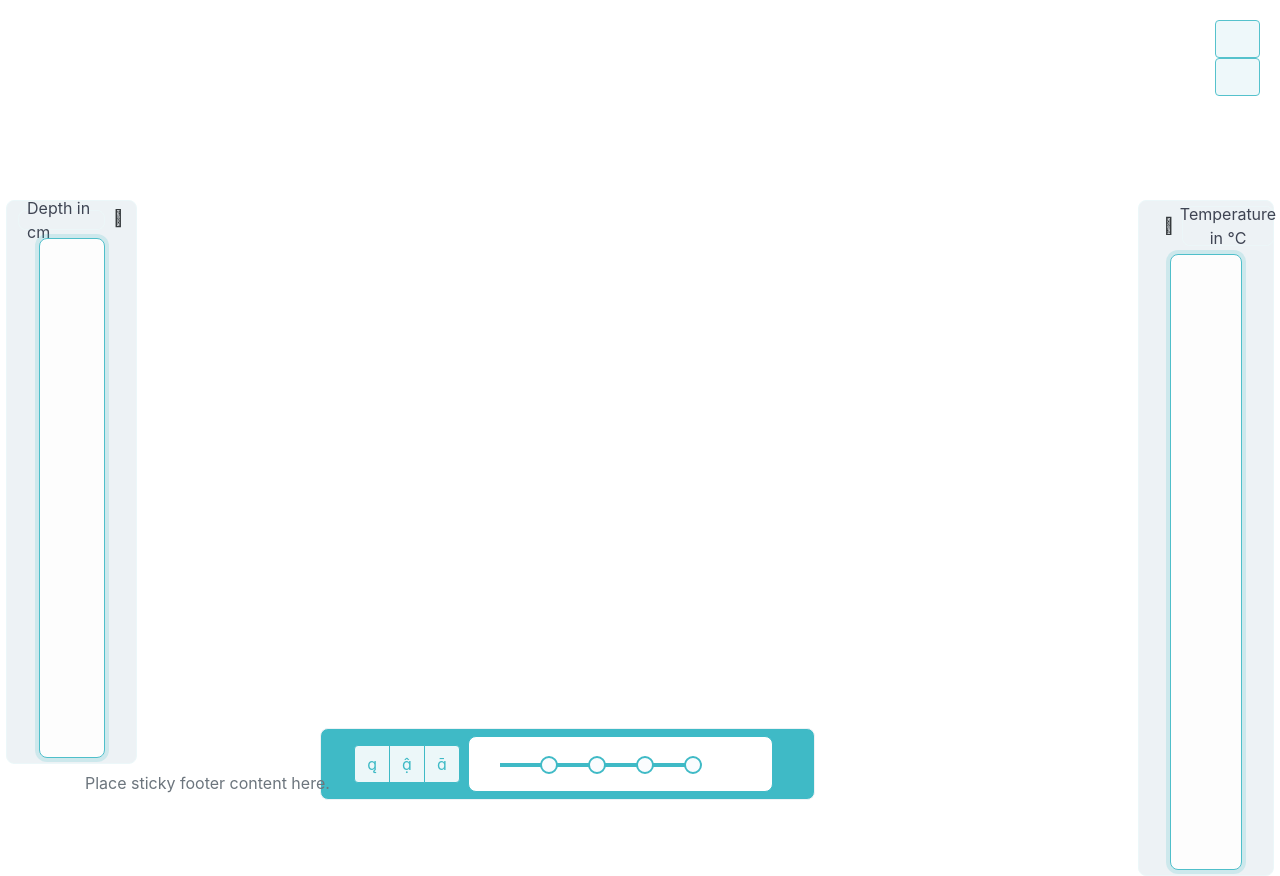
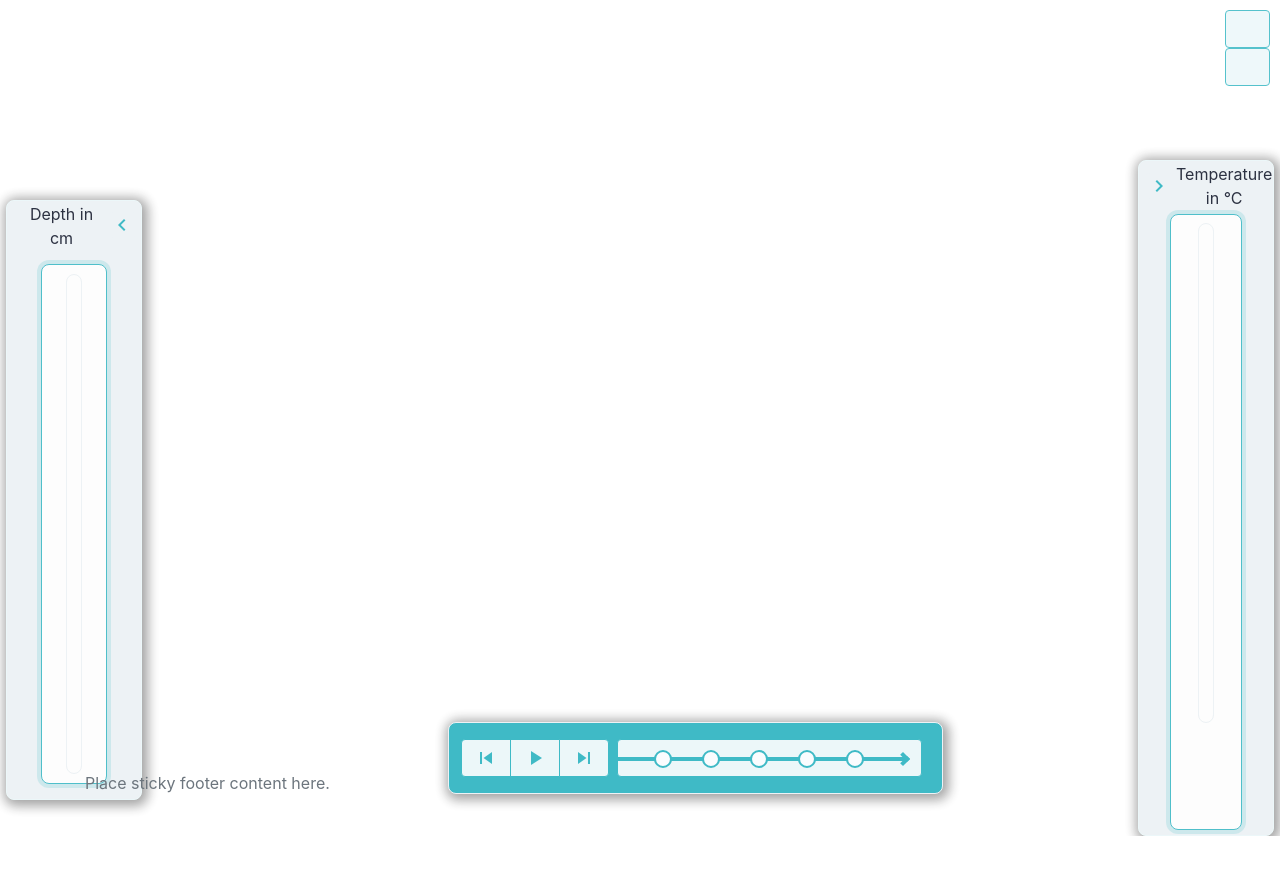
Before and after one commit to CryoGrid/WebMap, a Django app: page /cgmap/ in a window 1280 px wide. After the commit the page ends 836 px from the top, so only its background shows below. Run offline with Django 3.2, Linux system fonts and the light colour scheme; some libraries are stand-ins or nearby versions.

Commit message:
WP011 finishing up the timeline ui element and minor ui fixes

```diff
--- a/cgmap/static/cgmap/style.css
+++ b/cgmap/static/cgmap/style.css
@@ -153,7 +153,6 @@ hr {
 /**************************
 * Bootstrap Customization *
 **************************/
-
 .btn-secondary {
     color: var(--primary);
     background: var(--primary_light);
@@ -161,19 +160,69 @@ hr {
 }
 .btn-secondary:hover {
     color: var(--primary_light);
+    background-color: var(--primary);
+    border-color: var(--primary);
+}
+
+.btn-secondary:focus {
+    color: var(--primary_light);
+    background: var(--primary);
+    border-color: var(--primary);
+
+    box-shadow: var(--primary_light);
+}
+
+.btn-secondary:not(:disabled):not(.disabled).active, .btn-secondary:not(:disabled):not(.disabled):active, .show>.btn-secondary.dropdown-toggle {
+    color: var(--primary_light);
+    background-color: var(--primary);
+    border-color: var(--primary);
+}
+
+.btn-secondary.focus, btn-secondary:focus{ box-shadow: 0px 0px 2px 4px rgba(234,247,249,0.6)}
+
+.btn-group-vertical { display:block; text-align: right; }
+.btn-group-vertical .dropdown { float: none; }
+
+
+
+.btn-primary {
+    /* Inside Auto Layout */
+    flex: none;
+    flex-grow: 0;
+    padding: 0px 0px;
+
+    color: var(--primary);
+    background: var(--accent);
+    border-color: var(--accent);
+}
+
+.btn-primary:hover {
+    /* Inside Auto Layout */
+    color: var(--primary_light);
     background: var(--primary);
     border-color: var(--primary);
 }
-.btn-group-vertical { display:block; text-align: right; }
-.btn-group-vertical .dropdown { float: none; }
+
+.btn-primary:focus, .btn-primary:active {
+    /* Inside Auto Layout */
+    color: var(--primary_light);
+    background: var(--primary);
+    border-color: var(--primary);
+}
+
+.btn-primary:not(:disabled):not(.disabled):active:focus,
+.btn-primary:focus, .btn-primary.focus
+{
+    shadow-color: var(--primary);
+}
 
 /*************
 * Custom CSS *
 *************/
 #nav-menu {
     position: absolute;
-    right: 20px;
-    top: 20px;
+    right: 10px;
+    top: 10px;
     opacity: 0.8;
     z-index: 1;
 }
@@ -211,8 +260,8 @@ hr {
     padding: 0px;
 
     position: static;
-    width: 115px;
-    height: 24px;
+    width: 120px;
+    height: 40px;
     left: 8px;
     top: 8px;
 
@@ -223,41 +272,8 @@ hr {
     margin: 4px 0px;
 }
 
-.depth-btn-wrapper {
-    /* Icon/Arrow */
-    position: static;
-    width: 24px;
-    height: 24px;
-    left: 91px;
-    top: 0px;
-
-    /* Inside Auto Layout */
-    flex: none;
-    order: 1;
-    flex-grow: 0;
-    margin: 0px 4px;
-}
-
-.depth-btn .icon-wrapper {
-    /* Polygon 1 */
-    position: absolute;
-    left: 0%;
-    right: 0%;
-    top: 100%;
-    bottom: -100%;
-
-    /* Turquoise-10 */
-    background: var(--primary_light);
-
-    /* Turquoise */
-    border: 1px solid var(--primary);
-    box-sizing: border-box;
-    border-radius: 2px;
-    transform: rotate(-90deg);
-}
-
 .depth-container {
-    /* Temperature Scale */
+    /* Depth Scale */
     display: flex;
     flex-direction: column;
     justify-content: center;
@@ -265,8 +281,8 @@ hr {
     padding: 8px;
 
     position: absolute;
-    width: 131px;
-    height: 564px;
+    width: 136px;
+    height: 600px;
     left: 6px;
     top: 25%;
 
@@ -278,6 +294,9 @@ hr {
     border: 1px solid var(--primary_light);
     box-sizing: border-box;
     border-radius: 8px;
+
+    -webkit-box-shadow: 2px 2px 12px 4px rgba(0,0,0,0.4);
+    box-shadow: 2px 2px 12px 4px rgba(0,0,0,0.4)
 }
 
 .depth-container .description {
@@ -288,11 +307,11 @@ hr {
     left: 0px;
     top: 0px;
 
-    /* identical to box height, or 20px */
+    /* or 20px */
     display: flex;
     align-items: center;
+    text-align: center;
     color: var(--dark);
-
 
     /* Inside Auto Layout */
     flex: none;
@@ -327,7 +346,59 @@ hr {
     flex: none;
     order: 1;
     flex-grow: 0;
-    margin: 4px 0px;
+    margin: 8px 0px;
+}
+
+.depth-scale-element-group {
+    position: relative;
+    left: 0%;
+    right: -525%;
+    top: 100%;
+    bottom: -3.2%;
+    transform: rotate(-90deg);
+}
+
+.depth-scale-element-group-hidden {
+    position: relative;
+    visibility: hidden;
+    left: 0%;
+    right: 0%;
+    top: 625%;
+    bottom: -625%;
+
+    background: #C4C4C4;
+    transform: rotate(-90deg);
+}
+
+.depth-scale-element {
+    position: absolute;
+    left: 0%;
+    right: 80%;
+    top: 125%;
+    bottom: -131.25%;
+
+    background: #3E2400;
+    opacity: 0.15;
+    transform: rotate(-90deg);
+}
+
+.scale-group {
+    position: static;
+    width: 16px;
+    height: 500px;
+    left: 8px;
+    top: 10px;
+
+    /* Accent */
+    border: 1px solid var(--accent);
+    box-sizing: border-box;
+    border-radius: 8px;
+
+    /* Inside Auto Layout */
+    flex: none;
+    order: 0;
+    flex-grow: 0;
+    margin: 0px 8px;
 }
 
 .temperature-container {
@@ -341,7 +412,7 @@ hr {
     position: absolute;
     width: 136px;
     height: 676px;
-    top: 25%;
+    top: 20%;
     right: 6px;
 
     /* Accent */
@@ -350,6 +421,9 @@ hr {
     /* Turquoise-10 */
     border: 1px solid var(--primary_light);
     border-radius: 8px;
+
+    -webkit-box-shadow: 2px 2px 12px 4px rgba(0,0,0,0.4);
+    box-shadow: 2px 2px 12px 4px rgba(0,0,0,0.4)
 }
 
 .temperature-title-wrapper {
@@ -421,41 +495,6 @@ hr {
     margin: 4px 4px;
 }
 
-.temperature-btn-wrapper {
-    /* Icon/Arrow */
-    position: static;
-    width: 24px;
-    height: 24px;
-    left: 24px;
-    top: 32px;
-
-    transform: rotate(-180deg);
-
-    /* Inside Auto Layout */
-    flex: none;
-    order: 0;
-    flex-grow: 0;
-    margin: 0px 4px;
-}
-
-.arrow-btn .icon-wrapper {
-    /* Polygon 1 */
-    position: absolute;
-    left: 100%;
-    right: -100%;
-    top: 0%;
-    bottom: 0%;
-
-    /* Turquoise-10 */
-    background: var(--primary_light);
-
-    /* Turquoise */
-    border: 1px solid var(--primary);
-    box-sizing: border-box;
-    border-radius: 2px;
-    transform: rotate(90deg);
-}
-
 .timeline-container {
     /* Auto Layout */
     display: flex;
@@ -467,8 +506,8 @@ hr {
     position: absolute;
     width: 495px;
     height: 72px;
-    left: 25%;
-    bottom: 0;
+    left: 35%;
+    bottom: 6px;
 
     /* Turquoise */
     background: var(--primary);
@@ -477,6 +516,9 @@ hr {
     border: 1px solid var(--accent);
     box-sizing: border-box;
     border-radius: 8px;
+
+    -webkit-box-shadow: 2px 2px 12px 4px rgba(0,0,0,0.4);
+    box-shadow: 2px 2px 12px 4px rgba(0,0,0,0.4)
 }
 
 .timeline {
@@ -485,21 +527,19 @@ hr {
     flex-direction: column;
     justify-content: center;
     align-items: center;
-    padding: 20px 1px 20px 0px;
 
     position: static;
     width: 305px;
-    height: 56px;
+    height: 38px;
     left: 182px;
     top: 8px;
 
-    background: #FFFFFF;
+    background: var(--primary_light);
 
     /* Turquoise */
-    border: 1px solid #2BB3C0;
+    border: 1px solid var(--primary);
     box-sizing: border-box;
-    box-shadow: 0px 0px 0px 2px rgba(43, 179, 192, 0.2);
-    border-radius: 8px;
+    border-radius: 4px;
 
     /* Inside Auto Layout */
     flex: none;
@@ -525,7 +565,7 @@ hr {
     flex: none;
     order: 0;
     flex-grow: 0;
-    margin: 10px 0px;
+    margin: 0px 0px;
 }
 
 .timeline-element {
@@ -533,6 +573,7 @@ hr {
     position: static;
     width: 48px;
     height: 16px;
+
     left: 192px;
     top: 0px;
     /* Inside Auto Layout */
@@ -544,8 +585,6 @@ hr {
 
 .timeline-element-line {
     position: relative;
-    left: 66.67%;
-    right: -33.33%;
     top: 43.75%;
     bottom: 56.25%;
     z-index:0;
@@ -560,7 +599,7 @@ hr {
     width: 18px;
 
     position: relative;
-    left: 150%;
+    left: 75%;
     right: 0;
     top: -25%;
     bottom: 0;
@@ -575,3 +614,18 @@ hr {
     box-sizing: border-box;
     display: inline-block;
 }
+
+.timeline-element-arrow {
+    /* position relative to the bonding box*/
+    position: relative;
+    left: 85%;
+    top 10%;
+
+    /* draw arrow head */
+    border: solid var(--primary);
+    border-width: 0 4px 4px 0;
+    display: inline-block;
+    padding: 3px;
+    transform: rotate(-45deg);
+    -webkit-transform: rotate(-45deg);
+}
--- a/cgmap/templates/cgmap/index.html
+++ b/cgmap/templates/cgmap/index.html
@@ -28,32 +28,47 @@
         </div>
         <div class="depth-container">
             <div class="depth-title-wrapper">
-                <div class="depth-container description default-text-small">Depth in cm</div>
-                <div class="depth-btn-wrapper">
-                    <div class="depth-btn icon-wrapper">&#xe5cc;</div>
+                <div class="description default-text-small">Depth in cm</div>
+                <button class="btn btn-primary btn-sm">
+                    <span class="material-icons md-18">chevron_left</span>
+                </button>
+            </div>
+            <div class="depth-container scale-container">
+                <div class="scale-group">
+                    <div class="depth-scale-element-group depth-scale-element-group-hidden">
+                        <div class="depth-scale-element"></div>
+                        <div class="depth-scale-element"></div>
+                        <div class="depth-scale-element"></div>
+                        <div class="depth-scale-element"></div>
+                        <div class="depth-scale-element"></div>
+                    </div>
                 </div>
             </div>
-            <div class="depth-container scale-container"></div>
         </div>
         <div class="temperature-container">
             <div class="temperature-title-wrapper">
-                <div class="temperature-container description default-text-small">Temperature in °C</div>
-                <div class="temperature-btn-wrapper">
-                    <div class="arrow-btn icon-wrapper">&#xe5cc;</div>
-                </div>
+                <div class="description default-text-small">Temperature in °C</div>
+                <button class="btn btn-primary btn-sm">
+                    <span class="material-icons md-18">chevron_right</span>
+                </button>
             </div>
-            <div class="temperature-container scale-container"></div>
+            <div class="temperature-container scale-container">
+                <div class="scale-group"></div>
+            </div>
         </div>
         <div class="timeline-container">
             <div class="btn-group btn-group-toggle justify-content-start" id="timeline-nav" data-toggle="buttons">
                 <label class="btn btn-secondary">
-                    <input type="radio" name="options" id="previous" autocomplete="off" checked>&#xe045;
+                    <input type="radio" name="options" id="previous" autocomplete="off" checked>
+                    <span class="material-icons md-24">skip_previous</span>
                 </label>
                 <label class="btn btn-secondary">
-                    <input type="radio" name="options" id="start" autocomplete="off">&#xe037;
+                    <input type="radio" name="options" id="start" autocomplete="off">
+                    <span class="material-icons md-24">play_arrow</span>
                 </label>
                 <label class="btn btn-secondary">
-                    <input type="radio" name="options" id="next" autocomplete="off">&#xe044;
+                    <input type="radio" name="options" id="next" autocomplete="off">
+                    <span class="material-icons md-24">skip_next</span>
                 </label>
             </div>
             <div class="timeline">
@@ -74,6 +89,14 @@
                         <div class="timeline-element-line"></div>
                         <div class="timeline-element-circle"></div>
                     </div>
+                    <div class="timeline-element" id="5-timeline-element">
+                        <div class="timeline-element-line"></div>
+                        <div class="timeline-element-circle"></div>
+                    </div>
+                    <div class="timeline-element" id="6-timeline-element">
+                        <div class="timeline-element-line"></div>
+                        <div class="timeline-element-arrow"></div>
+                    </div>
                 </div>
             </div>
         </div>
```
